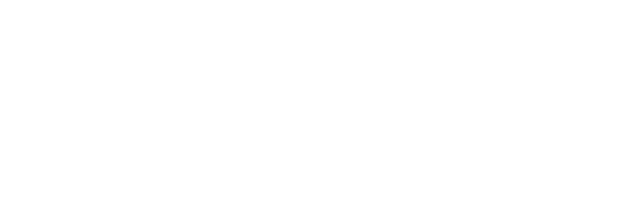
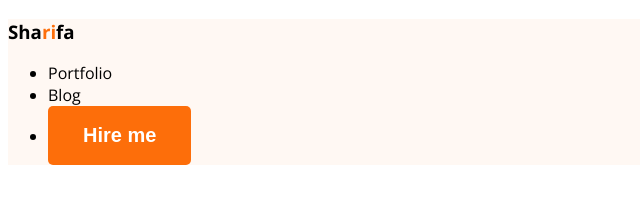
Before and after one commit to SHARIFA-AKHTER/my-portfolio, a plain HTML site: page index.html in a window 1280 px wide. Shown: the whole page, without its empty margins (0-640 px from the left). Drawn offline with nearby package versions, Linux system fonts and the light colour scheme.

Commit message:
added an secondary-bg file

```diff
--- a/index.html
+++ b/index.html
@@ -10,7 +10,16 @@
     rel="stylesheet">
     <link rel="stylesheet" href="styles/style.css">
 </head>
-<body>
-
+<body class="open-sans-normal">
+   <header class="header secondary-bg">
+    <nav>
+        <h3 class="nav-title">Sha<span class="text-primary">ri</span>fa</h3>
+    </nav>
+        <ul>
+            <li><a class="dark-2" href=""></a>Portfolio</li>
+          <li><a class="dark-2" href=""></a>Blog</li>
+            <li><a href=""><button class="btn-primary">Hire me</button></a></li>
+        </ul>
+   </header>
 </body>
 </html>
--- a/styles/style.css
+++ b/styles/style.css
@@ -1,5 +1,3 @@
-
-
 .open-sans-normal {
   font-family: "Open Sans", sans-serif;
   font-optical-sizing: auto;
@@ -7,3 +5,24 @@
   font-variation-settings:
     "wdth" 100;
 }
+
+/*shared style*/
+.secondary-bg{
+  background-color: #fff8f3;
+}
+.text-primary{
+  color: #FD6E0A;
+}
+.dark-2{
+  color: #474747;
+}
+
+.btn-primary{
+  background-color:#FD6E0A;
+  font-weight: bold;
+  font-size: 20px;
+  color: white;
+  border: none;
+  padding: 18px 35px;
+  border-radius: 5px;
+}
```
